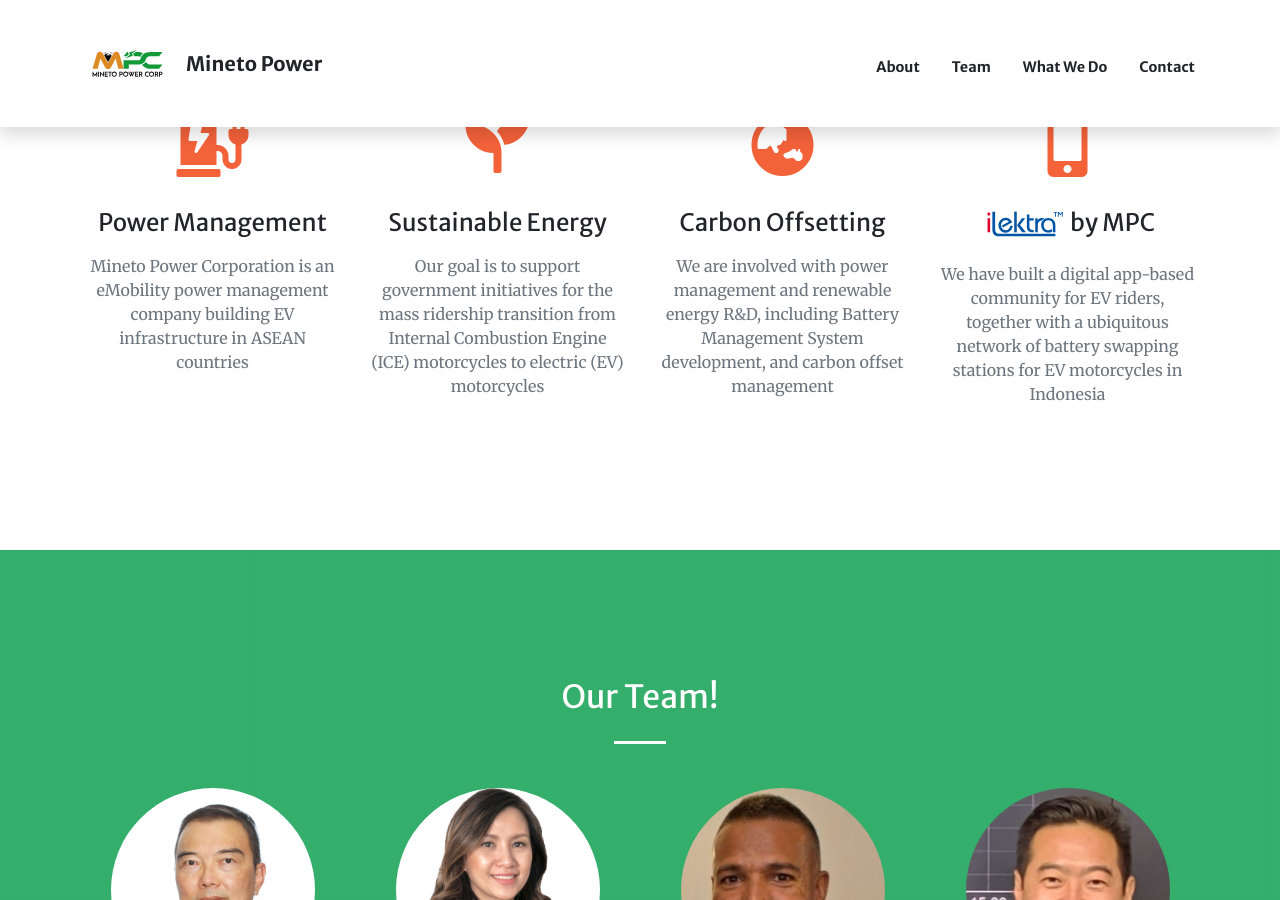
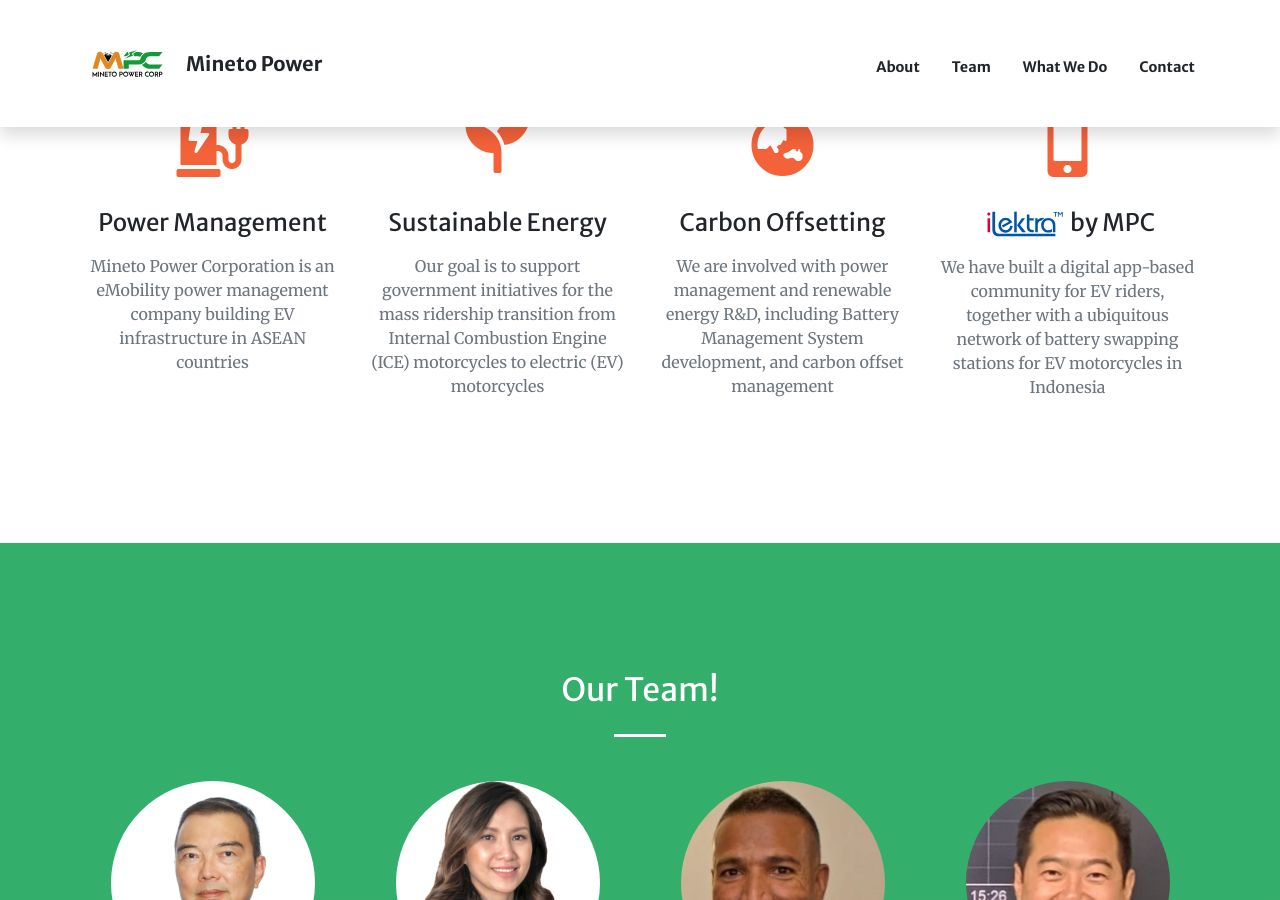
Before and after one commit to MineToPower/minetopower.github.io, a Jekyll site: the page built from index.md, in a window 1280 px wide and 900 px high, scrolled down 1052 px. Built offline with Jekyll 4.4.1, drawn with Linux system fonts in a browser that asks for light colours.

Commit message:
fix spacing on ilektra by mpc description to align with others in section

```diff
--- a/_includes/services.html
+++ b/_includes/services.html
@@ -22,7 +22,11 @@
           <h3 class="h4 mb-2">{{ service.title | markdownify }}</h3>
           {% endif %}
           <div class="text-muted mb-0">
+            {% if service.logo != nil %}
+            <p style="margin-top: -7px;">{{ service.text }}</p>
+            {% else %}
             {{ service.text | markdownify }}
+            {% endif %}
             {% if service.url %}
               <a href="{{ service.url }}"><i class="fas fa-link"></i></a>
             {% endif %}
```
